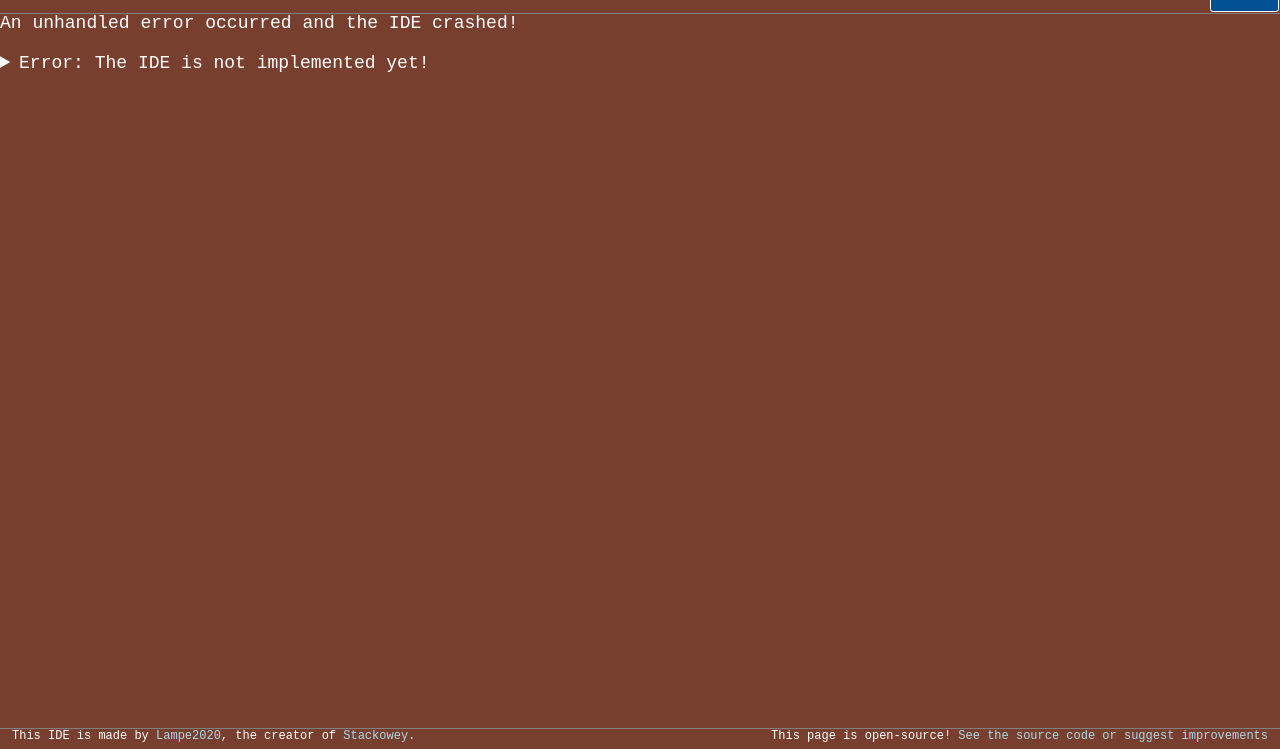
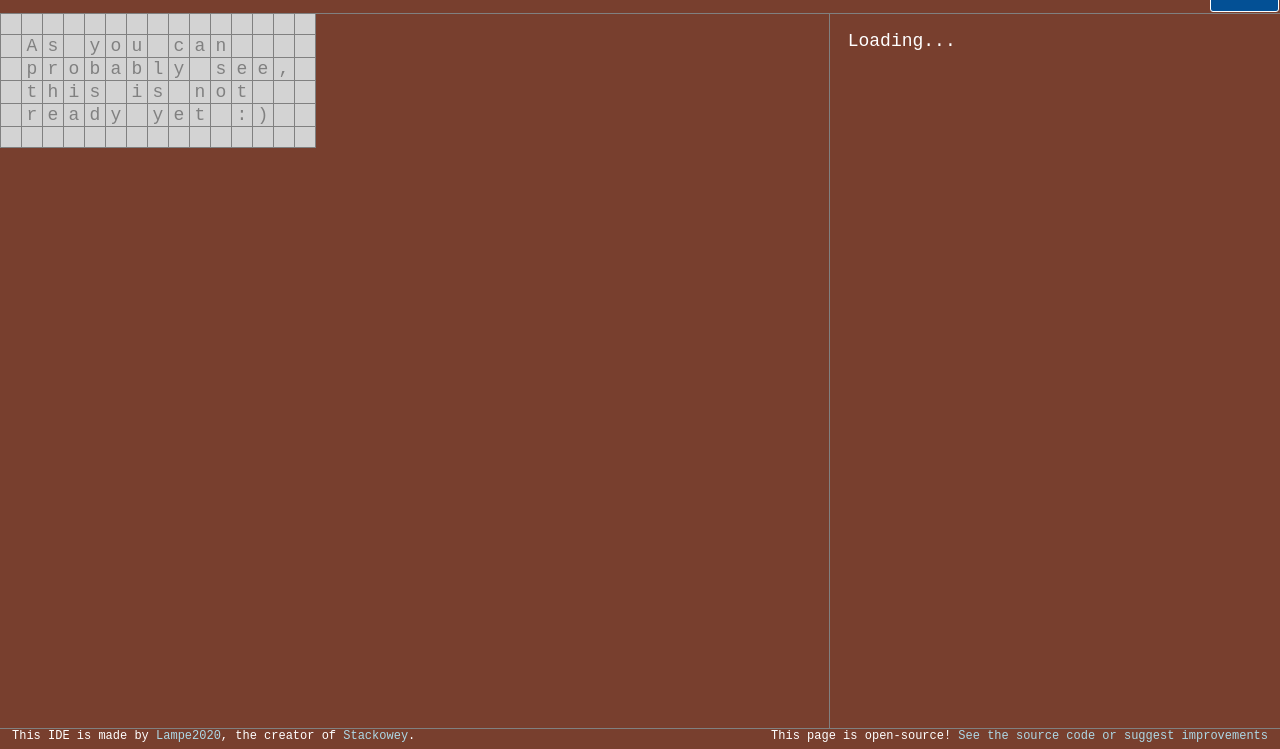
Before and after one commit to Lampe2020/stackowey-ide, a plain HTML site: page index.html in a window 1280 px wide. Shown: the part 51-800 px from the top of the page. Drawn offline with Linux system fonts and the light colour scheme.

Commit message:
Add first editor stub

```diff
--- /dev/null
+++ b/editor.css
@@ -0,0 +1,26 @@
+@charset "UTF-8";
+
+table.char-table,
+table.char-table>tbody {
+    font-family: monospace;
+    background-color: darkred;
+    border-collapse: collapse;
+}
+
+table.char-table>tbody>tr.char-table-row,
+table.char-table>tbody>tr.char-table-row>td.char-table-cell {
+    min-height: 1em;
+    height: 1em;
+    max-height: 1em;
+}
+
+table.char-table>tbody>tr.char-table-row>td.char-table-cell {
+    min-width: 1em;
+    width: 1em;
+    min-width: 1em;
+    border: 1px solid grey;
+    color: grey;
+    background-color: lightgrey;
+    text-align: center;
+    vertical-align: middle;
+}
--- a/main.css
+++ b/main.css
@@ -1,7 +1,8 @@
 @charset "UTF-8";
+@import "noscript.css";
 @import "interactables.css";
 @import "overlay.css";
-@import "noscript.css";
+@import "editor.css";
 
 * {
     font-family: monospace;
--- a/main.js
+++ b/main.js
@@ -29,7 +29,29 @@ document.addEventListener('DOMContentLoaded', () => {
         delete infoCloseBtn;
         delete infoOpenBtn;
 
-        throw new Error('The IDE is not implemented yet!');
+        main.style.display = 'flex';
+        main.style.flexDirection = 'row';
+
+        const [editor, status] = [document.createElement('div'), document.createElement('div')];
+        editor.innerText = status.innerText = 'Loading...';
+        [editor.style.flex, status.style.flex] = [2, 1];
+        [status.style.borderLeft, status.style.margin] = ['1px solid grey', 0];
+        [editor.style.padding, status.style.padding] = ['0px', '1em'];
+        // editor.style.backgroundImage = '-moz-element(#editor-grid)';
+
+        main.innerText = '';
+        main.appendChild(editor);
+        main.appendChild(status);
+
+        const chartable = createCharTable(`
+ As you can
+ probably see,
+ this is not
+ ready yet :)
+               `);
+        chartable.id = 'editor-grid';
+        editor.innerText = '';
+        editor.appendChild(chartable);
     } catch (err) {
         (document.querySelector('main') || document.body).innerHTML = 'An unhandled error occurred and the IDE crashed!<br><br><details id="error"><summary id="error_summary"></summary><pre id="error_stacktrace"></pre></details>';
         document.getElementById('error_summary').innerText = err.toString();
@@ -80,3 +102,25 @@ function createTitledPopup(title, text) {
     });
     return overlay;
 }
+
+function createCharTable(chars) {
+    //TODO: Create row and column numbers!
+    const table = document.createElement('table');
+    table.classList.add('char-table');
+    const tbody = document.createElement('tbody');
+    if (!chars)
+        return tbody;
+    for (const row of chars.split('\n')) {
+        const tr = document.createElement('tr');
+        tr.classList.add('char-table-row');
+        for (const chr of row.split('')) {
+            const td = document.createElement('td');
+            td.classList.add('char-table-cell');
+            td.innerText = chr;
+            tr.appendChild(td);
+        }
+        tbody.appendChild(tr);
+    }
+    table.appendChild(tbody);
+    return table;
+}
```
